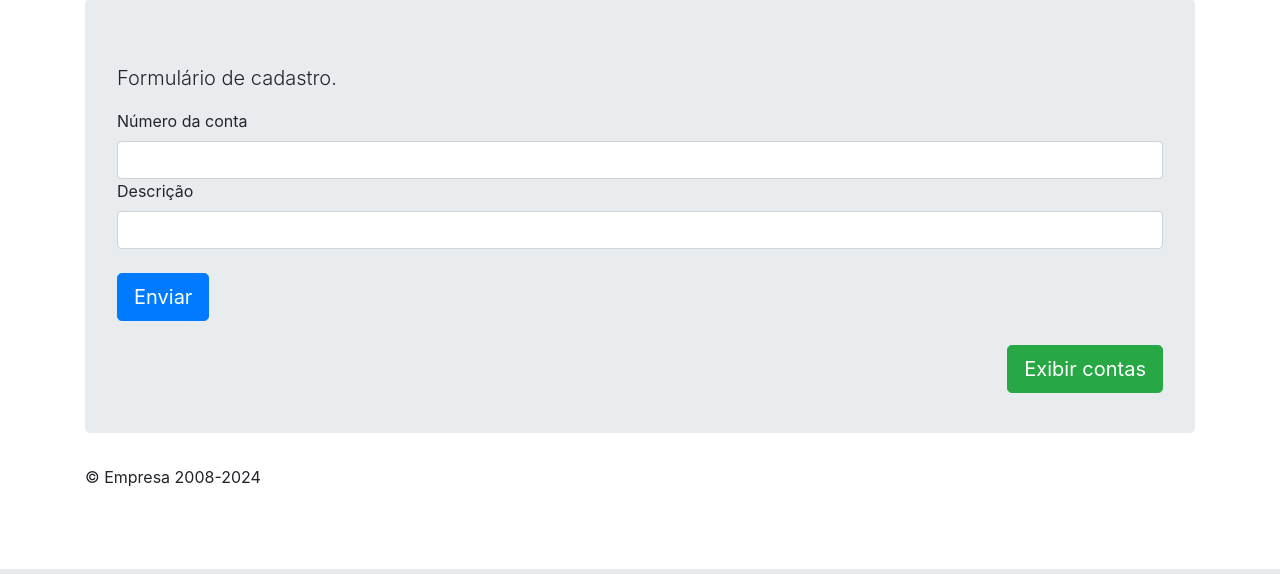
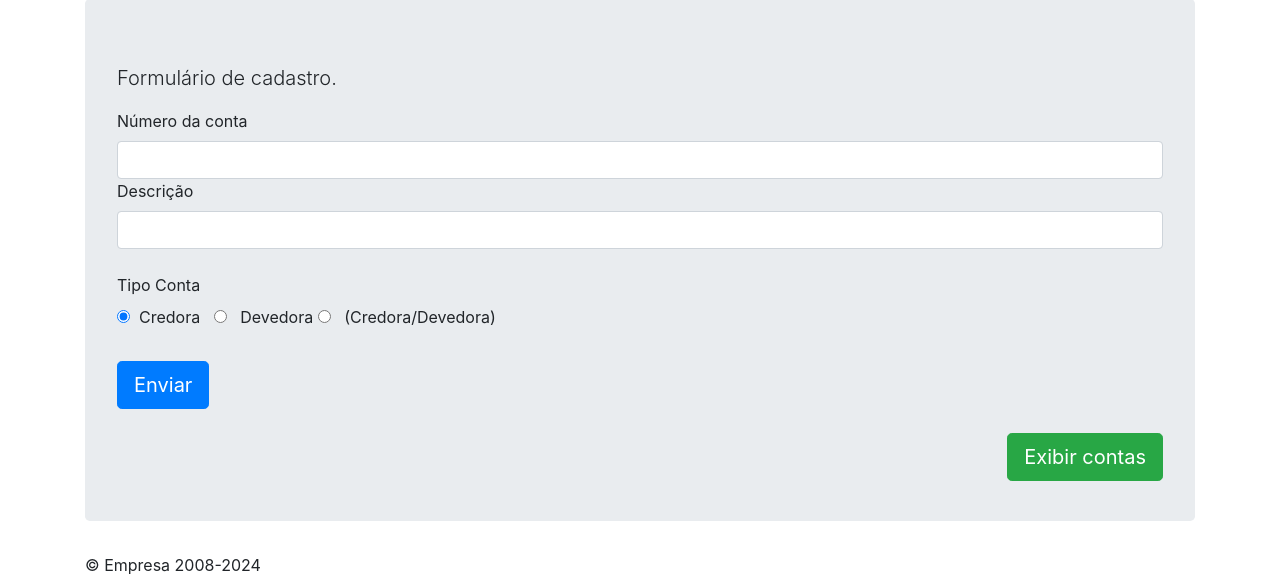
Before and after one commit to PedroMagno-prog/Arcos_Pis_Cofins, a Django app: page /ibs/Cadastro-Conta-Calculo-Base-pis-cofins/ in a window 1280 px wide. Shown: the part 259-833 px from the top of the page. Run offline with Django 3.2, Linux system fonts and the light colour scheme; some libraries are stand-ins or nearby versions.

Commit message:
feat: Adiciona campo vigência e tipo_conta

```diff
--- a/ibs/templates/pages/base-calculo-cadastro-pis-cofins.html
+++ b/ibs/templates/pages/base-calculo-cadastro-pis-cofins.html
@@ -23,6 +23,15 @@
           <label for="descricao" > Descrição </label>
               <input type="text" name="descricao" id="descricao" class="form-control" />
 
+          <br />
+          <label> Tipo Conta </label>
+          <br />
+          <label>
+              <input type="radio" name="tipo" value="1" checked>&nbsp; Credora &nbsp;
+              <input type="radio" name="tipo" value="2"> &nbsp; Devedora
+              <input type="radio" name="tipo" value="3"> &nbsp; (Credora/Devedora)
+          </label>
+          <br />
           <br />
           <input type="submit" value="Enviar" class="btn btn-lg btn-primary">
     </form>
@@ -51,6 +60,8 @@
                     <th> Código </th>
                     <th> Conta </th>
                     <th> Descrição </th>
+                    <th> Vigência </th>
+                    <th> Tipo Conta </th>
                 </tr>
         </thead>
                    <tbody align="center">
@@ -59,6 +70,21 @@
                          <td> {{conta.codigo }}</td>
                          <td> {{conta.conta }}</td>
                          <td> {{conta.descricao }}</td>
+                         <td> {% if conta.vigencia == True %}
+                                Ativa
+                             {% else %}
+                             Inativa
+                             {% endif %}
+                         </td>
+                         <td>
+                             {% if conta.tipo_conta ==  1 %}
+                             Credora
+                             {% elif conta.tipo_conta == 2 %}
+                             Devedora
+                             {% else %}
+                              Credora/Devedora
+                             {% endif %}
+                             </td>
 
                      </tr>
 
--- a/ibs/views.py
+++ b/ibs/views.py
@@ -480,6 +480,7 @@ def cadastrar_base_calculo_pis_cofins(request):
         if request.method == "POST":
             conta = request.POST['conta']
             descricao = request.POST['descricao']
+            tipo_conta = request.POST['tipo']
 
             if not conta or not descricao:
                 msg = 'Erro, por favor preencha todos os campos.'
@@ -489,6 +490,7 @@ def cadastrar_base_calculo_pis_cofins(request):
         conta_pis_cofins = ContaBaseCalculoPisCofins()
         conta_pis_cofins.conta = conta
         conta_pis_cofins.descricao = descricao
+        conta_pis_cofins.tipo_conta = int(tipo_conta)
         msg = 'Base de cálculo adicionada com sucesso.'
         conta_pis_cofins.save()
 
```
Also changed, not shown: ibs/models.py (+18 -4 lines).
